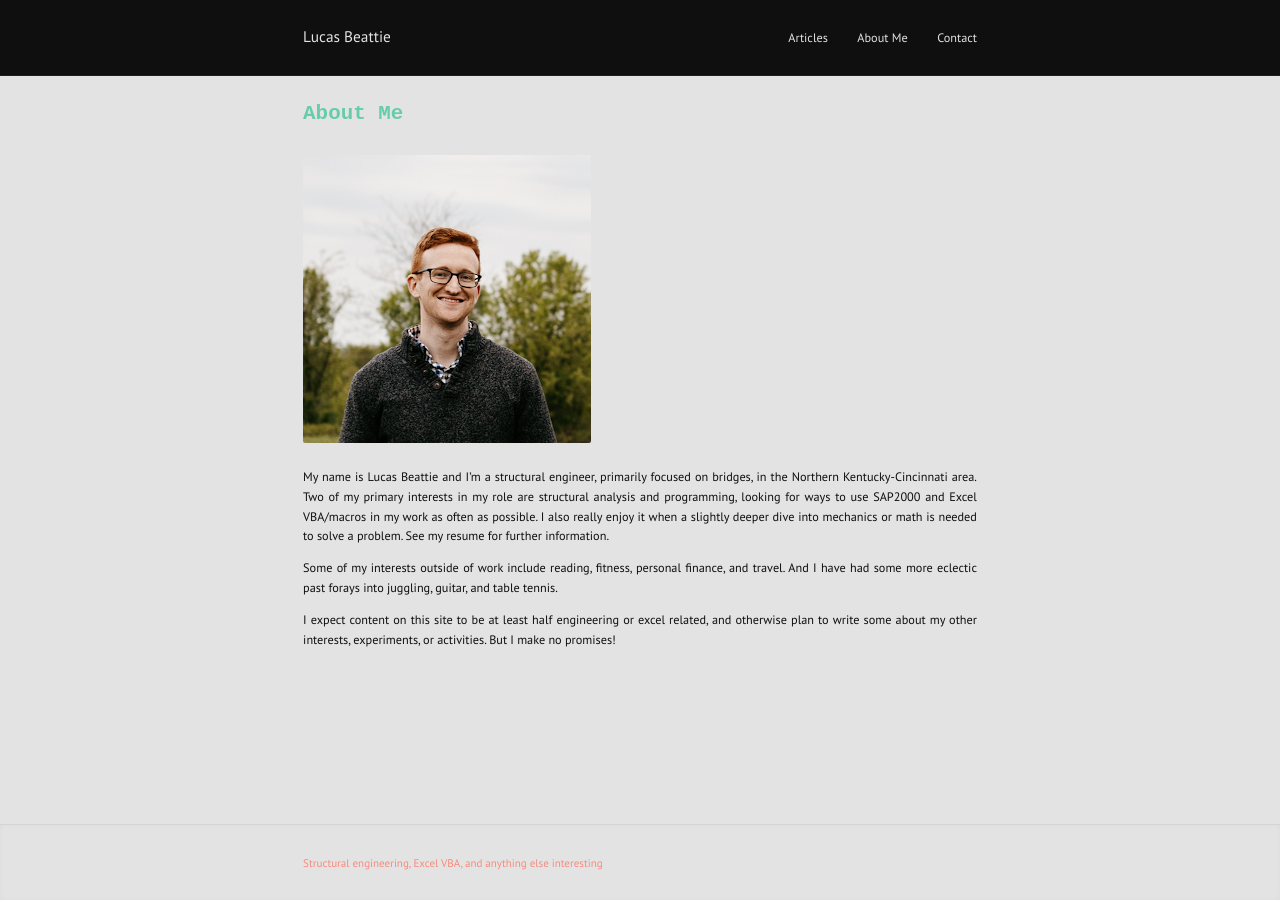
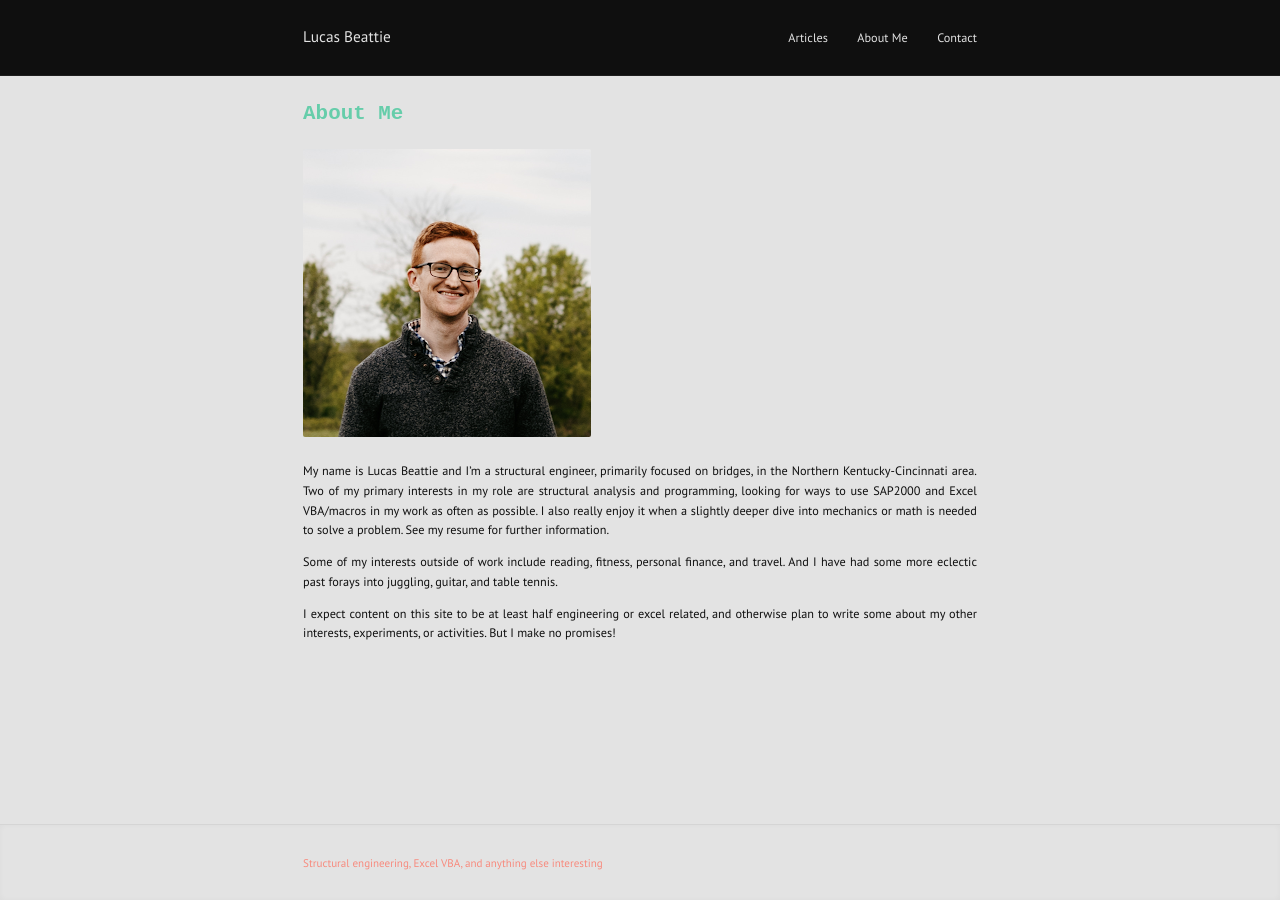
Before and after one commit to labeattie/lucasbeattiedotcom, a Jekyll site: the page built from index.md, in a window 1280 px wide. Built offline with Jekyll 4.4.1, drawn with Linux system fonts in a browser that asks for light colours.

Commit message:
test margins

```diff
--- a/_sass/layout.sass
+++ b/_sass/layout.sass
@@ -15,7 +15,7 @@ body > header, body > article, body > footer
   padding: 1.5em
 
 article header
-  margin-bottom: 1.5em
+  margin-bottom: 1.0em
 
 article header h1
   font-size: 1.7em
```
